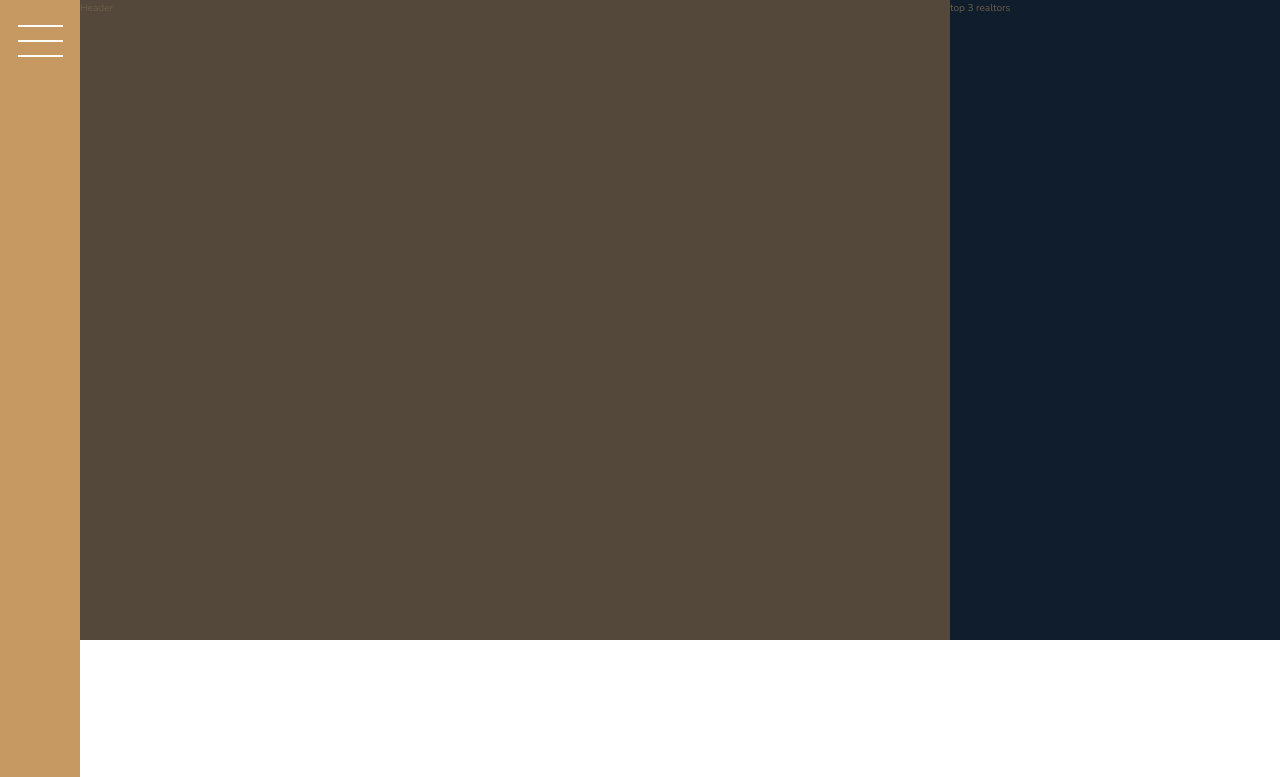
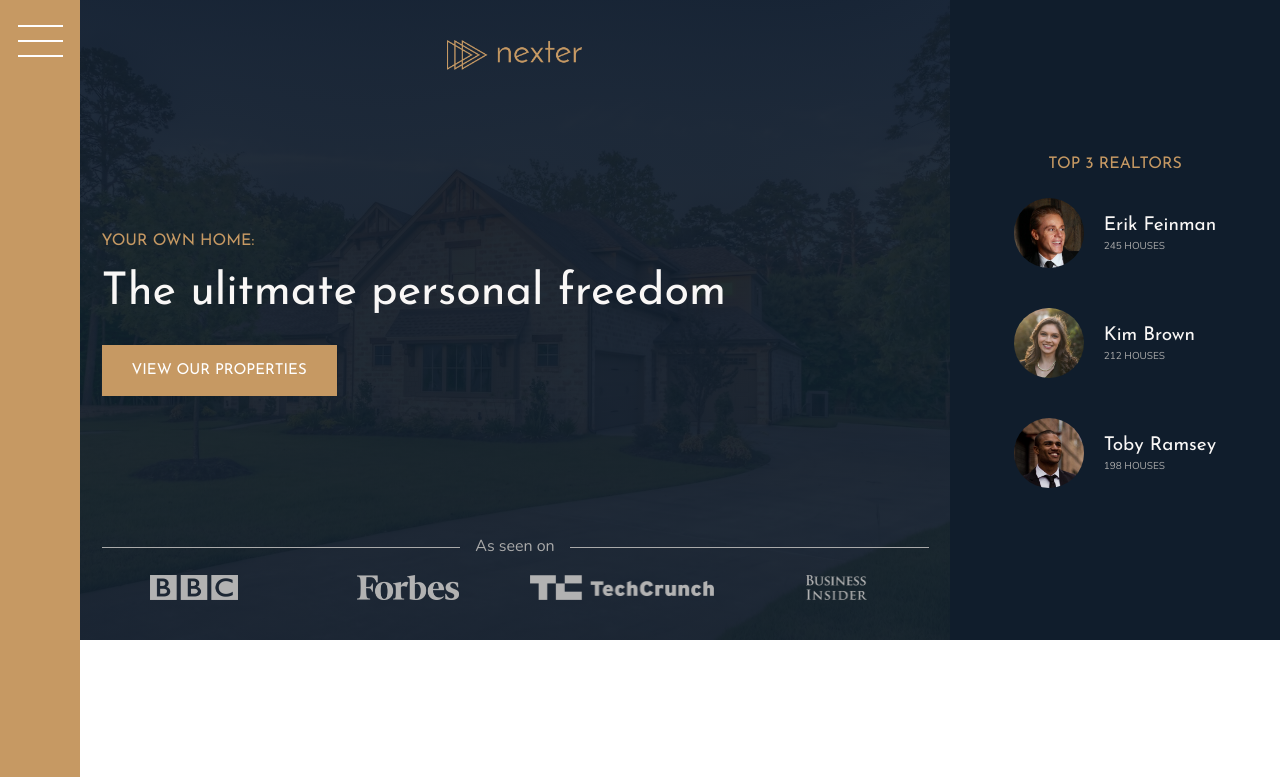
Before and after one commit to hellion86/Nexter, a website: page index.html in a window 1280 px wide. Shown: the top 777 px of the page. Drawn offline with nearby package versions, Linux system fonts and the light colour scheme.

Commit message:
complete header, realtors section

```diff
--- a/index.html
+++ b/index.html
@@ -18,16 +18,46 @@
 
     <div class="sidebar">
         <button class="nav-btn">
-
         </button>
     </div>
 
     <header class="header">
-        Header
+        <img src="img/logo.png" alt="Nexter Logo" class="header__logo">
+        <h3 class="heading-3">Your own home:</h3>
+        <h1 class="heading-1">The ulitmate personal freedom</h1>
+        <button class="btn header__btn">View our properties</button>
+
+        <div class="header__seenon-text">As seen on</div>
+        <div class="header__seenon-logos">
+            <img src="img/logo-bbc.png" alt="">
+            <img src="img/logo-forbes.png" alt="">
+            <img src="img/logo-techcrunch.png" alt="">
+            <img src="img/logo-bi.png" alt="">
+        </div>
+
     </header>
 
     <div class="realtors">
-        top 3 realtors
+        <h3 class="heading-3">Top 3 realtors</h3>
+        <div class="realtors__list">
+            <img src="img/realtor-1.jpeg" alt="Realtor 1" class="realtors__img">
+            <div class="realtors__details">
+                <h4 class="heading-4 heading-4--light">Erik Feinman</h4>
+                <p class="realtors__sold">245 houses</p>
+            </div>
+
+            <img src="img/realtor-2.jpeg" alt="Realtor 2" class="realtors__img">
+            <div class="realtors__details">
+                <h4 class="heading-4 heading-4--light">Kim Brown</h4>
+                <p class="realtors__sold">212 houses</p>
+            </div>
+
+            <img src="img/realtor-3.jpeg" alt="Realtor 3" class="realtors__img">
+            <div class="realtors__details">
+                <h4 class="heading-4 heading-4--light">Toby Ramsey</h4>
+                <p class="realtors__sold">198 houses</p>
+            </div>
+        </div>
     </div>
 
     <section class="features">
--- a/sass/_header.scss
+++ b/sass/_header.scss
@@ -1,4 +1,57 @@
 .header {
   background-color: $color-grey-dark-1;
   grid-column: full-start / col-end 6;
+  background-image: linear-gradient(
+      rgba($color-secondary, 0.93),
+      rgba($color-secondary, 0.93)
+    ),
+    url(../img/hero.jpeg);
+  background-size: cover;
+  background-position: center;
+  padding: 8rem;
+  padding: 4rem;
+
+  display: grid;
+  grid-template-rows: 1fr min-content 6rem 1fr;
+  grid-template-columns: max-content;
+  grid-gap: 1.5rem;
+  justify-content: center;
+
+  &__btn {
+    align-self: start;
+    justify-self: start;
+  }
+
+  &__logo {
+    height: 3rem;
+    justify-self: center;
+  }
+
+  &__seenon-text {
+    display: grid;
+    grid-template-columns: 1fr max-content 1fr;
+    font-size: 1.6rem;
+    color: $color-grey-light-2;
+    grid-column-gap: 1.5rem;
+    align-items: center;
+
+    &::before,
+    &::after {
+      content: '';
+      height: 1px;
+      display: block;
+      background-color: currentColor;
+    }
+  }
+
+  &__seenon-logos {
+    display: grid;
+    grid-template-columns: repeat(4, 1fr);
+    grid-column-gap: 3rem;
+    justify-items: center;
+    img {
+      height: 2.5rem;
+      filter: brightness(70%);
+    }
+  }
 }
--- a/sass/_realtors.scss
+++ b/sass/_realtors.scss
@@ -1,4 +1,32 @@
 .realtors {
   background-color: $color-secondary;
   grid-column: col-start 7 / full-end;
+  padding: 3rem;
+
+  display: grid;
+  align-content: center;
+  justify-content: center;
+  justify-items: center;
+  grid-row-gap: 2rem;
+
+  &__list {
+    display: grid;
+    grid-template-columns: min-content max-content;
+    grid-column-gap: 2rem;
+    grid-row-gap: 5vh;
+    align-items: center;
+  }
+
+  &__img {
+    width: 7rem;
+    border-radius: 50%;
+    display: block;
+  }
+
+  &__sold {
+    text-transform: uppercase;
+    color: $color-grey-light-2;
+
+    margin-top: -3px;
+  }
 }
--- a/sass/_typography.scss
+++ b/sass/_typography.scss
@@ -5,6 +5,9 @@
 
 .heading-1 {
   @extend %heading;
+  font-size: 4.5rem;
+  color: $color-grey-light-1;
+  line-height: 1;
 }
 
 .heading-2 {
```
Also changed, not shown: css/style.css.
